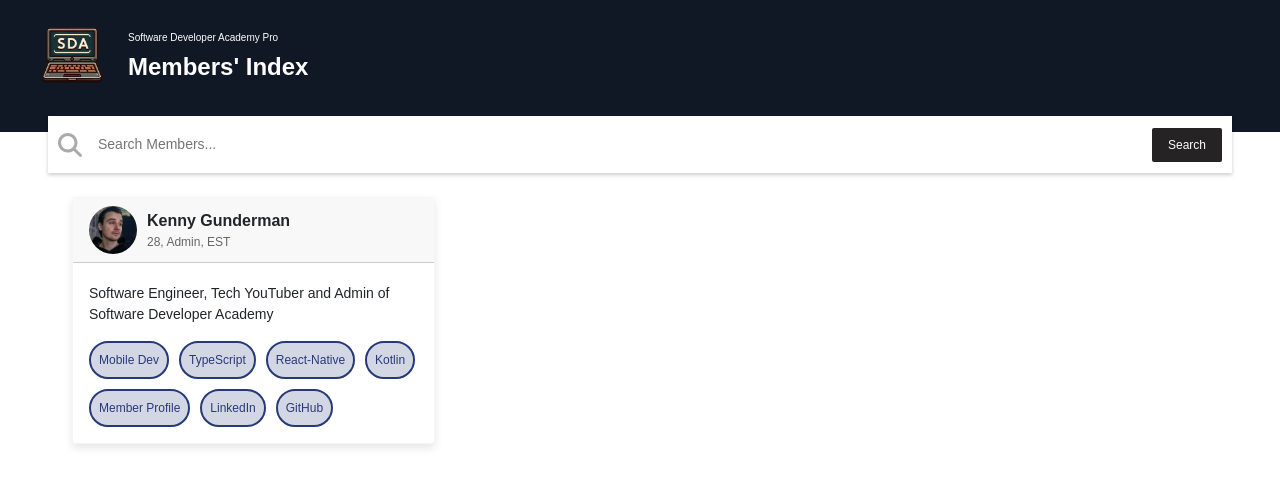
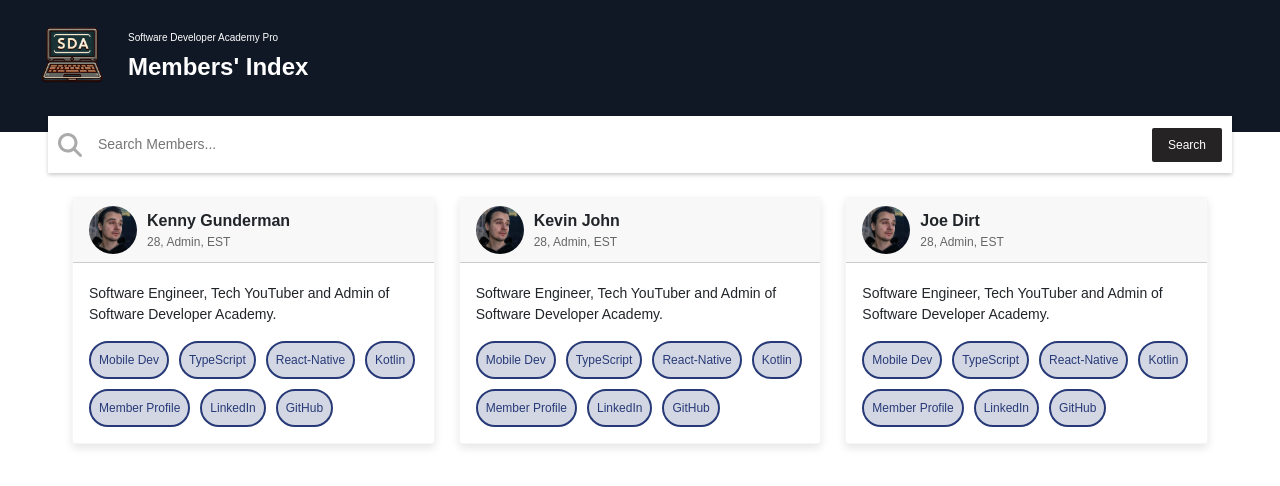
Before and after one commit to Software-Developer-Academy/community-website, a React (Vite) app: page / in a window 1280 px wide. Shown: the top 486 px of the page. Built offline with nearby package versions, Linux system fonts and the light colour scheme; a web font is replaced by a local one.

Commit message:
Add search

```diff
--- a/src/components/FloatingSearchBar/index.tsx
+++ b/src/components/FloatingSearchBar/index.tsx
@@ -5,7 +5,7 @@ import { faSearch } from '@fortawesome/free-solid-svg-icons';
 import './styles.css';
 
 interface Props {
-    onSearch?: (searchText: string) => void;
+    onSearch: (searchText: string) => void;
 }
 
 const FloatingSearchBar = (props: Props) => {
@@ -13,13 +13,13 @@ const FloatingSearchBar = (props: Props) => {
     const [searchTerm, setSearchTerm] = useState('');
 
     const handleSearch = () => {
-        onSearch?.(searchTerm);
+        onSearch(searchTerm);
         console.log('Searching for:', searchTerm);
     };
 
     return (
         <div className="floating-search-bar" data-testid="floating-search-bar">
-            <form onSubmit={handleSearch} className="search-form">
+            <div className="search-form">
                 <div className="search-icon-divider">
                     <FontAwesomeIcon className="search-icon" icon={faSearch} />
                 </div>
@@ -30,8 +30,8 @@ const FloatingSearchBar = (props: Props) => {
                     value={searchTerm}
                     onChange={(e) => setSearchTerm(e.target.value)}
                 />
-                <button type="submit">Search</button>
-            </form>
+                <button onClick={handleSearch}>Search</button>
+            </div>
         </div>
     );
 };
--- a/src/components/MembersGridView/index.tsx
+++ b/src/components/MembersGridView/index.tsx
@@ -6,9 +6,12 @@ import Row from 'react-bootstrap/Row';
 import Col from 'react-bootstrap/Col'
 import membersService, { Member } from "../../services/MemberService";
 
-const GridView = () => {
-    const members = membersService.getMembers();
+interface Props {
+    members: Member[];
+}
 
+const GridView = (props: Props) => {
+    const { members } = props;
     const card = (member: Member) => {
         return (
             <div key={0} className="card">
@@ -34,7 +37,7 @@ const GridView = () => {
         <Container fluid={"xs"} className="grid-container">
             <Row>
                 {members.map((member) =>
-                    <Col md={6} lg={4}>
+                    <Col key={member.skoolHandle} md={6} lg={4}>
                         {card(member)}
                     </Col>
                 )}
--- a/src/data/member-data.json
+++ b/src/data/member-data.json
@@ -6,7 +6,65 @@
     "age": 28,
     "role": "Admin",
     "timezone": "EST",
-    "description": "Software Engineer, Tech YouTuber and Admin of Software Developer Academy",
+    "description": "Software Engineer, Tech YouTuber and Admin of Software Developer Academy.",
+    "skills": [
+      "Mobile Dev",
+      "TypeScript",
+      "React-Native",
+      "Kotlin"
+    ],
+    "links": [
+      {
+        "name": "Member Profile",
+        "url": "https://www.skool.com/software-developer-academy-pro/member-profile-kenny-gunderman"
+      },
+      {
+        "name": "LinkedIn",
+        "url": "https://www.linkedin.com/in/kenny-gunderman-0406a8119/"
+      },
+      {
+        "name": "GitHub",
+        "url": "https://github.com/Kennygunderman"
+      }
+    ]
+  },
+  {
+    "name": "Kevin John",
+    "picture": "kenny-profile-pic-1024x1024.png",
+    "skoolHandle": "@kenneth-gunderman-23423",
+    "age": 28,
+    "role": "Admin",
+    "timezone": "EST",
+    "description": "Software Engineer, Tech YouTuber and Admin of Software Developer Academy.",
+    "skills": [
+      "Mobile Dev",
+      "TypeScript",
+      "React-Native",
+      "Kotlin"
+    ],
+    "links": [
+      {
+        "name": "Member Profile",
+        "url": "https://www.skool.com/software-developer-academy-pro/member-profile-kenny-gunderman"
+      },
+      {
+        "name": "LinkedIn",
+        "url": "https://www.linkedin.com/in/kenny-gunderman-0406a8119/"
+      },
+      {
+        "name": "GitHub",
+        "url": "https://github.com/Kennygunderman"
+      }
+    ]
+  },
+  {
+    "name": "Joe Dirt",
+    "picture": "kenny-profile-pic-1024x1024.png",
+    "skoolHandle": "@kenneth-gunderman-34343",
+    "age": 28,
+    "role": "Admin",
+    "timezone": "EST",
+    "description": "Software Engineer, Tech YouTuber and Admin of Software Developer Academy.",
     "skills": [
       "Mobile Dev",
       "TypeScript",
--- a/src/pages/MemberDirectory/index.tsx
+++ b/src/pages/MemberDirectory/index.tsx
@@ -1,15 +1,23 @@
 //@ts-ignore
-import React from "react"
+import React, { useEffect, useState } from "react"
 import Navbar from "@components/Navbar";
 import FloatingSearchBar from "@components/FloatingSearchBar";
 import MembersGridView from "@components/MembersGridView";
+import membersService from "../../services/MemberService";
 
 function MemberDirectoryPage() {
+    const [members, setMembers] = useState([]);
+    const [filter, setFilter] = useState('');
+
+    useEffect(() => {
+        setMembers(membersService.getMembers(filter));
+    }, [filter]);
+
     return (
         <div>
             <Navbar/>
-            <FloatingSearchBar />
-            <MembersGridView />
+            <FloatingSearchBar onSearch={(searchText) => setFilter(searchText)} />
+            <MembersGridView members={members}/>
         </div>
     );
 }
--- a/src/services/MemberService.ts
+++ b/src/services/MemberService.ts
@@ -19,8 +19,13 @@ export interface Member {
 }
 
 class MemberService {
-    public getMembers(): Member[] {
-        return memberData;
+    public getMembers(nameFilter?: string): Member[] {
+        const members = memberData;
+        if (!nameFilter || nameFilter === '') {
+            return members;
+        } else {
+            return members.filter((member) => member.name.includes(nameFilter));
+        }
     }
 }
 
```
